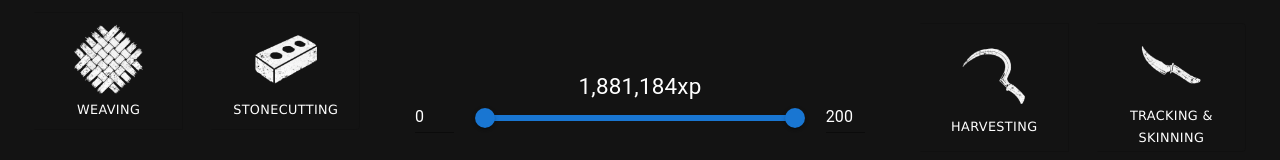
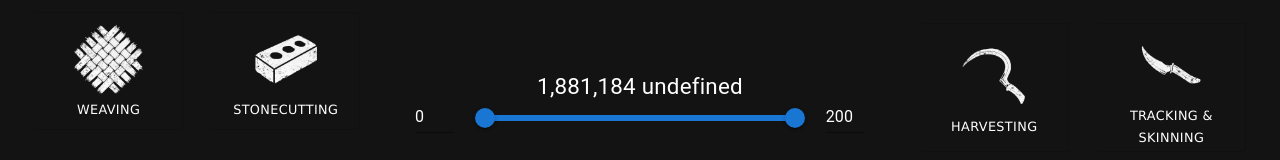
Before and after one commit to AyAyEm/new-world-skill-xp, a React app: page / in a window 1280 px wide. Shown: the part 376-536 px from the top of the page. Built offline with nearby package versions, Linux system fonts and the light colour scheme; the HTML template or start-up script is replaced by a standard one.

Commit message:
Feat: added unit prop to ExpBox

```diff
--- a/src/components/ExpBox/index.tsx
+++ b/src/components/ExpBox/index.tsx
@@ -12,10 +12,11 @@ import type { Skill } from '#types/skills';
 interface ExpBoxProps {
   className: string;
   skill: Skill;
+  unit?: string;
 }
 
 export function ExpBox(props: ExpBoxProps) {
-  const { skill, className } = props;
+  const { skill, className, unit } = props;
   const [sliderRange, setSliderRange] = React.useState<[number, number]>([0, 200]);
 
   let xpDifference = 0;
@@ -32,7 +33,7 @@ export function ExpBox(props: ExpBoxProps) {
   return (
     <div className={className}>
       <Typography>
-        {`${xpDifference.toLocaleString()}xp`}
+          {`${xpDifference.toLocaleString()} ${unit}`}
       </Typography>
       <LevelSlider value={sliderRange} onChange={setSliderRange} />
     </div>
```
